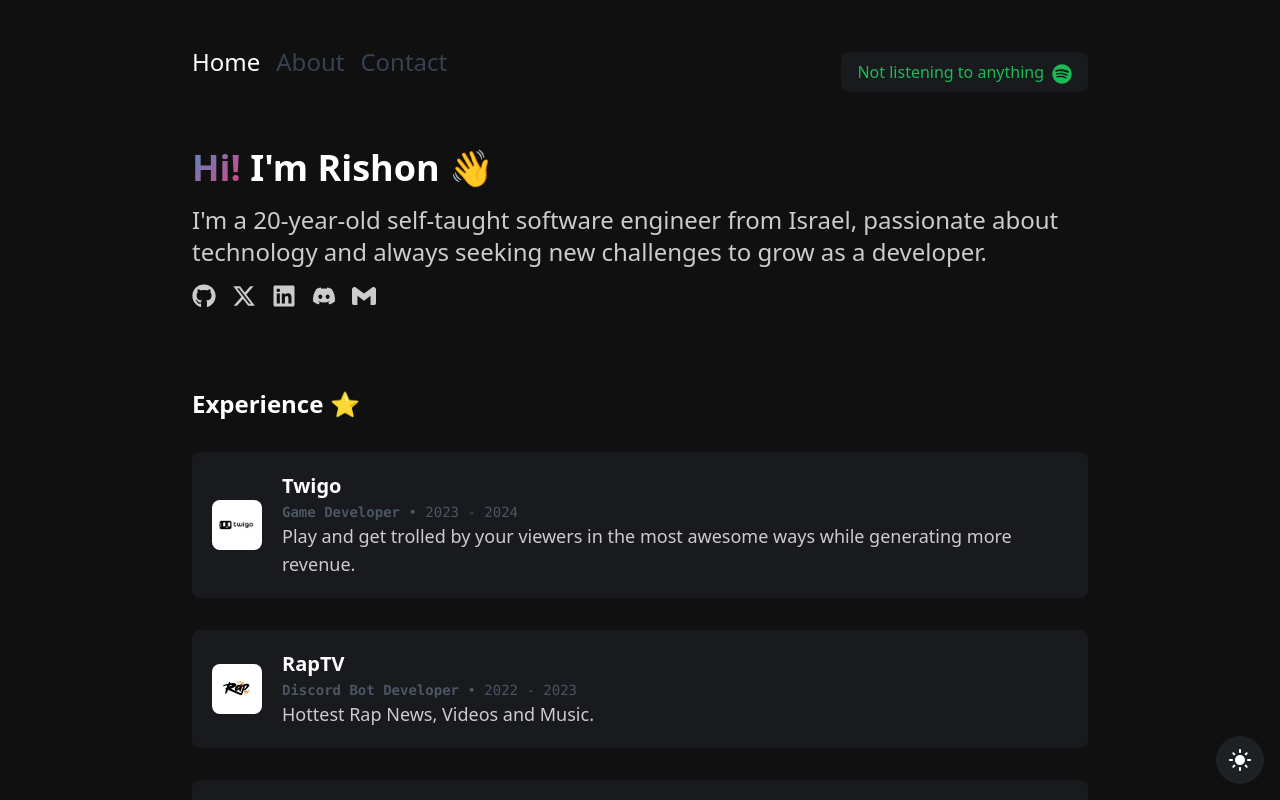
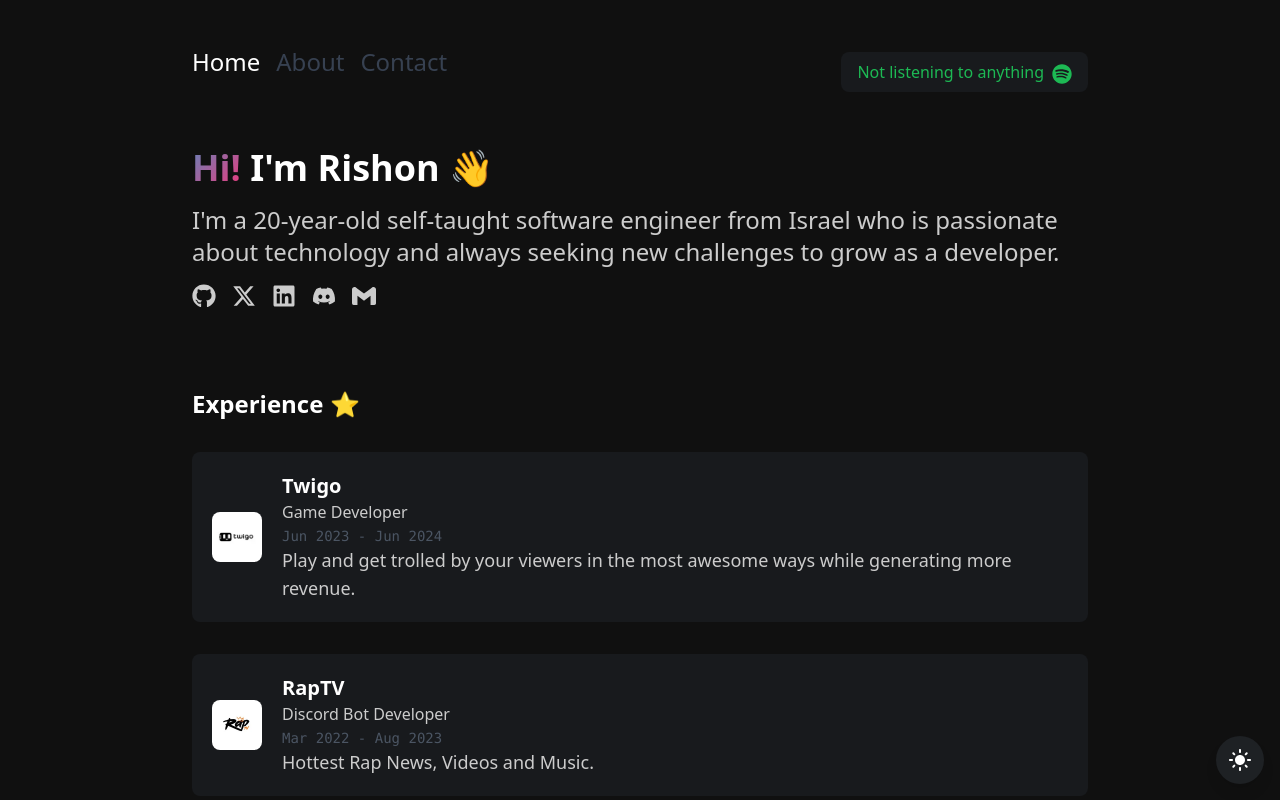
Before and after one commit to Rishon/personal-website, a Next.js app: page / in a window 1280 px wide. Shown: the top 800 px of the page. Built offline with nearby package versions, Linux system fonts and the light colour scheme; no server answers.

Commit message:
feat: include month in experiences

```diff
--- a/src/components/WorkspaceLabel.tsx
+++ b/src/components/WorkspaceLabel.tsx
@@ -20,7 +20,7 @@ export default function WorkspaceLabel({
   jobTitle: string;
 }>) {
   return (
-    <div className="bg-gray-700 bg-opacity-20 p-5 flex flex-col items-center sm:flex-row rounded-lg sm:w-full hover:bg-opacity-30 cursor-pointer space-y-4 sm:space-y-0 sm:space-x-5">
+    <div className="bg-gray-700 bg-opacity-20 p-5 flex flex-col items-center sm:flex-row rounded-lg w-full sm:w-full sm:max-w-full max-w-xs hover:bg-opacity-30 cursor-pointer space-y-4 sm:space-y-0 sm:space-x-5">
       <Image
         src={image}
         width={50}
@@ -29,11 +29,13 @@ export default function WorkspaceLabel({
         className="rounded-lg"
       />
       <Link href={link} target="_blank">
-        <div className="flex flex-col text-center sm:items-start sm:text-left">
+        <div className="flex flex-col text-center sm:items-start sm:text-left overflow-hidden">
           <h3 className="text-lg sm:text-xl font-bold">{title}</h3>
-          <code className="text-gray-600 text-sm whitespace-nowrap mt-0.5">
-            <span className="font-bold">{jobTitle}</span> • {startDate} -{" "}
-            {endDate}
+          <span className="font-normal text-[var(--paragraph-color)] text-base">
+            {jobTitle}
+          </span>
+          <code className="text-gray-600 text-sm whitespace-normal mt-0.5">
+            {startDate} - {endDate}
           </code>
           <p className="text-lg text-center sm:text-left text-[var(--paragraph-color)]">
             {description}
--- a/src/components/sections/WorkspaceSection.tsx
+++ b/src/components/sections/WorkspaceSection.tsx
@@ -9,8 +9,8 @@ export default function WorkspaceSection() {
       description:
         "Play and get trolled by your viewers in the most awesome ways while generating more revenue.",
       image: "/assets/twigo_logo.webp",
-      startDate: "2023",
-      endDate: "2024",
+      startDate: "Jun 2023",
+      endDate: "Jun 2024",
       link: "https://twigo.gg",
       jobTitle: "Game Developer",
     },
@@ -19,8 +19,8 @@ export default function WorkspaceSection() {
       title: "RapTV",
       description: "Hottest Rap News, Videos and Music.",
       image: "/assets/raptv_logo.webp",
-      startDate: "2022",
-      endDate: "2023",
+      startDate: "Mar 2022",
+      endDate: "Aug 2023",
       link: "https://raptv.com",
       jobTitle: "Discord Bot Developer",
     },
@@ -30,8 +30,8 @@ export default function WorkspaceSection() {
       description:
         "TopStrix is the largest Minecraft network in Israel with over unique 70,000 overall players and over 3,000 daily login sessions.",
       image: "/assets/topstrix_logo.webp",
-      startDate: "2017",
-      endDate: "2022",
+      startDate: "Jan 2017",
+      endDate: "Dec 2022",
       link: "https://topstrix.co.il",
       jobTitle: "Java Developer",
     },
@@ -40,8 +40,8 @@ export default function WorkspaceSection() {
       title: "Discount Bank",
       description: "Financial services company.",
       image: "/assets/discount_logo.webp",
-      startDate: "2022",
-      endDate: "2023",
+      startDate: "Aug 2022",
+      endDate: "Jan 2023",
       link: "https://www.discountbank.co.il",
       jobTitle: "Security Controller",
     },
@@ -54,7 +54,7 @@ export default function WorkspaceSection() {
       description:
         "Verart specializes in crafting unique and captivating Minecraft experiences.",
       image: "/assets/verart_logo.webp",
-      startDate: "2022",
+      startDate: "Oct 2022",
       endDate: "Present",
       link: "https://verart.org",
       jobTitle: "System Administrator",
@@ -65,7 +65,7 @@ export default function WorkspaceSection() {
       description:
         "Experience Minecraft like never before. Explore, catch and battle in a new, immersive Cobblemon Minecraft server.",
       image: "/assets/pokesmp_logo.webp",
-      startDate: "2023",
+      startDate: "May 2023",
       endDate: "Present",
       link: "https://pokesmp.net",
       jobTitle: "Server Owner",
@@ -76,7 +76,7 @@ export default function WorkspaceSection() {
       description:
         "Spark Universe is a Minecraft creative, development and animation studio.",
       image: "/assets/sparkuniverse_logo.webp",
-      startDate: "2022",
+      startDate: "Feb 2022",
       endDate: "Present",
       link: "https://sparkuniverse.com/",
       jobTitle: "Essential Mod Tester",
@@ -87,7 +87,7 @@ export default function WorkspaceSection() {
       description:
         "A team of creatives, Partnered with Microsoft to bring immersive experiences to Minecraft players worldwide.",
       image: "/assets/noxcrew_logo.webp",
-      startDate: "2022",
+      startDate: "Apr 2022",
       endDate: "Present",
       link: "https://noxcrew.com",
       jobTitle: "Internal Tester",
--- a/src/pages/index.tsx
+++ b/src/pages/index.tsx
@@ -24,8 +24,8 @@ export default function Home() {
         </h1>
         <p className="text-lg sm:text-2xl mt-5 text-[var(--paragraph-color)]">
           I{"'"}m a {calculateAge()}-year-old self-taught software engineer from
-          Israel, passionate about technology and always seeking new challenges
-          to grow as a developer.
+          Israel who is passionate about technology and always seeking new
+          challenges to grow as a developer.
         </p>
 
         {/* Social */}
```
